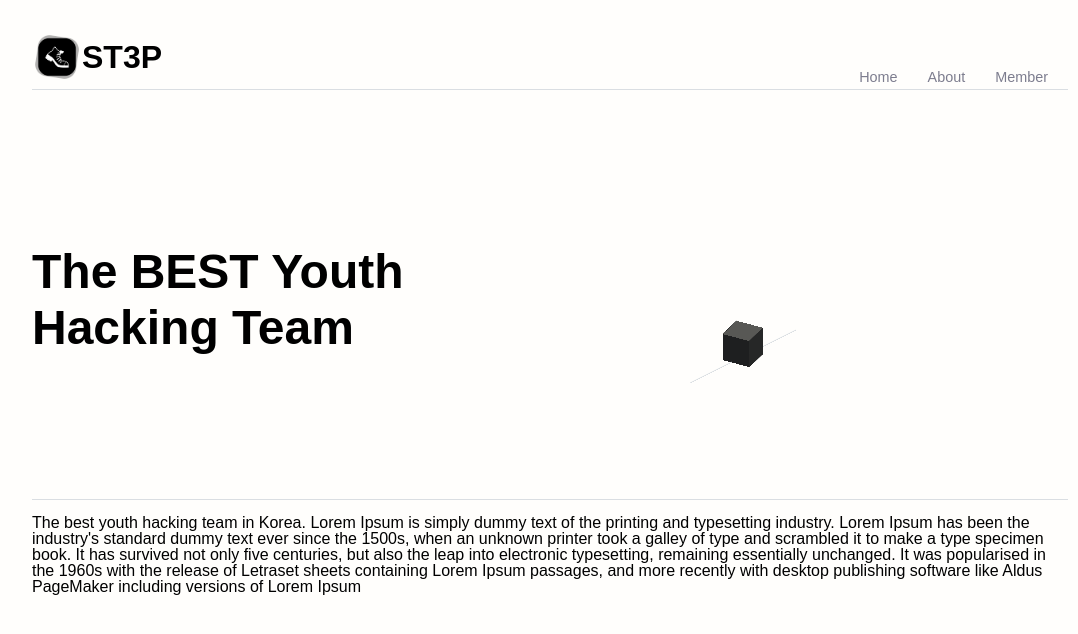
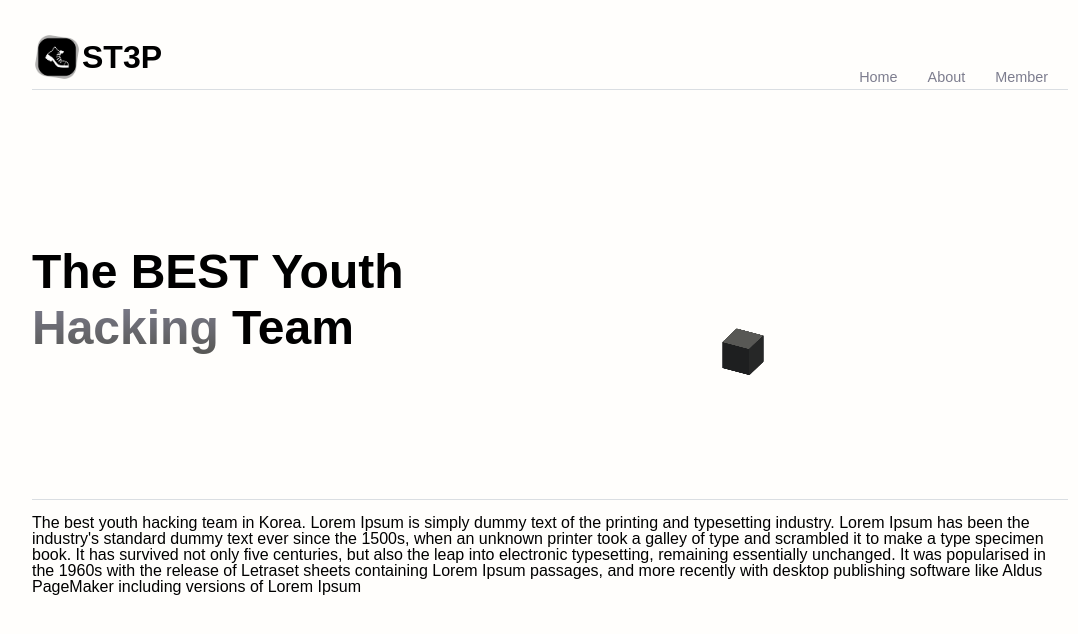
Before and after one commit to sihyeokpark/ST3P, a React (Create React App) app: page / in a window 1280 px wide. Shown: the top 634 px of the page, without its empty margins (90-1168 px from the left). Built offline with nearby package versions, Linux system fonts and the light colour scheme; a web font is replaced by a local one.

Commit message:
🔥 Update: stair, main page

```diff
--- a/src/App.tsx
+++ b/src/App.tsx
@@ -19,9 +19,9 @@ function App() {
         <Nav />
         <div>
           <section>
-            <h1 className='big'>The BEST Youth <br></br>Hacking Team</h1>
+            <h1 className='big'>The BEST Youth <br></br><span className='gradient'>Hacking</span> Team</h1>
             <main className="main">
-              <section className={(!isCubeIn) ? "scene toggle" : 'scene toggle is-in'}>
+              <div className={(!isCubeIn) ? "scene toggle" : 'scene toggle is-in'}>
                 <div className="cubes">
                   <div className="shadows"></div>
                   <div className="cube-wrap cube-wrap--1">
@@ -75,7 +75,7 @@ function App() {
                     </div>
                   </div>
                 </div>
-              </section>
+              </div>
             </main>
           </section>
           <p>The best youth hacking team in Korea. Lorem Ipsum is simply dummy text of the printing and typesetting industry. Lorem Ipsum has been the industry's standard dummy text ever since the 1500s, when an unknown printer took a galley of type and scrambled it to make a type specimen book. It has survived not only five centuries, but also the leap into electronic typesetting, remaining essentially unchanged. It was popularised in the 1960s with the release of Letraset sheets containing Lorem Ipsum passages, and more recently with desktop publishing software like Aldus PageMaker including versions of Lorem Ipsum</p>
--- a/src/css/App.css
+++ b/src/css/App.css
@@ -20,3 +20,52 @@
   font-size: 3rem;
   line-height: 3.5rem;
 }
+
+.line {
+  text-decoration: underline #000 2px;
+}
+
+.gradient {
+  text-align: center;
+  background-image: linear-gradient(0deg, var(--gray), #585855);
+  color: #000;
+  background-clip: text;
+  -webkit-background-clip: text;
+  -webkit-text-fill-color: transparent;
+  animation: rotate 1s linear infinite;
+}
+@keyframes rotate {
+  0% {
+    background-image: linear-gradient(0deg, var(--gray), #585855);
+  }
+  10% {
+    background-image: linear-gradient(36deg, var(--gray), #585855);
+  }
+  20% {
+    background-image: linear-gradient(72deg, var(--gray), #585855);
+  }
+  30% {
+    background-image: linear-gradient(108deg, var(--gray), #585855);
+  }
+  40% {
+    background-image: linear-gradient(144deg, var(--gray), #585855);
+  }
+  50% {
+    background-image: linear-gradient(180deg, var(--gray), #585855);
+  }
+  60% {
+    background-image: linear-gradient(216deg, var(--gray), #585855);
+  }
+  70% {
+    background-image: linear-gradient(252deg, var(--gray), #585855);
+  }
+  80% {
+    background-image: linear-gradient(288deg, var(--gray), #585855);
+  }
+  90% {
+    background-image: linear-gradient(324deg, var(--gray), #585855);
+  }
+  100% {
+    background-image: linear-gradient(360deg, var(--gray), #585855);
+  }
+}
--- a/src/css/index.css
+++ b/src/css/index.css
@@ -2,6 +2,7 @@
 
 *, :before, :after  {
   box-sizing: border-box;
+  user-select: none;
 }
 
 body {
--- a/src/css/stair.css
+++ b/src/css/stair.css
@@ -1,4 +1,4 @@
-* {
+.scene * {
   transition: 200ms cubic-bezier(0, 0, 0.33, 1.5);
 }
 .main-header {
```
